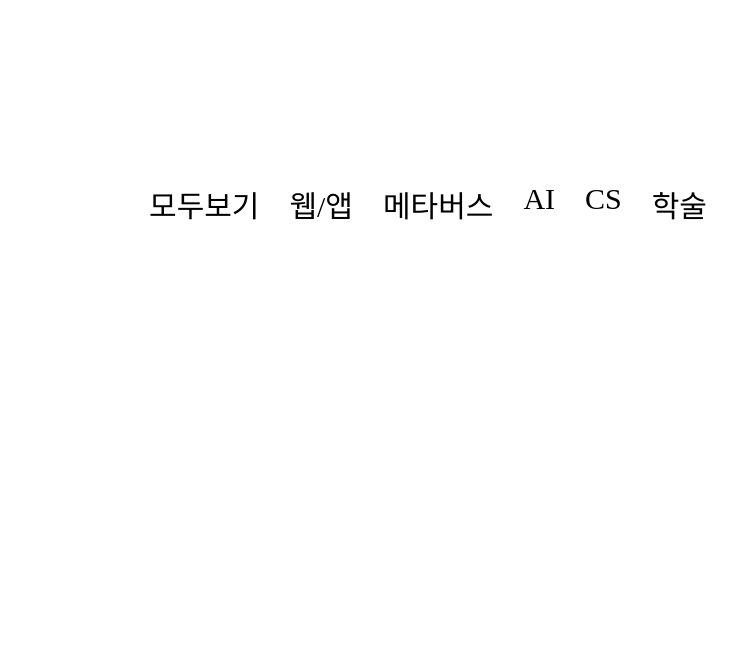
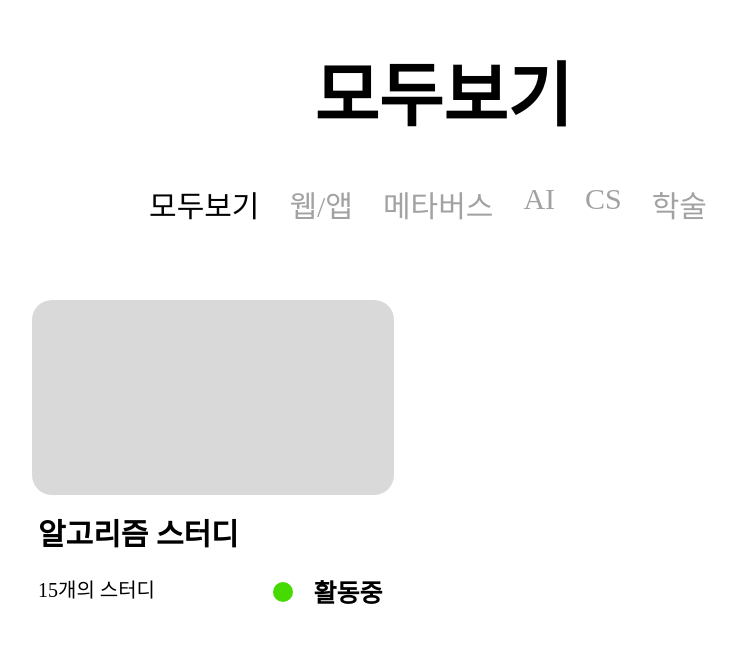
Before and after one commit to UOUGaonnuri/gaonnuriWeb_front-, a React (Create React App) app: page / in a window 1280 px wide. Shown: the part 114-777 px from the top of the page, without its empty margins (197-934 px from the left). Built offline with nearby package versions, Linux system fonts and the light colour scheme.

Commit message:
현지 : StudyList 전반적인 수정

```diff
--- a/src/StudyList/StudyContents.js
+++ b/src/StudyList/StudyContents.js
@@ -1,43 +1,162 @@
-import React, { useState } from "react";
-import styled from "styled-components";
+import React from "react";
+import styled,{css}  from "styled-components";
 
-// 목차를 화면에 표시
 
-const Contents = styled.div`
+const Sort = styled.div`
+  position: relative;
   display: flex;
-  justify-content: center;
+  flex-direction: column;
+  align-items: center;
 `;
+const ContentFlex = styled.div`
+    display: flex;
+    flex-direction: column;
+    align-items: center;
+`
+const ContentImage = styled.div`
+    position: relative;
+    width: 362px;
+    height: 195px;
+    top : 370px;
+    left : -230px;
+    border-radius: 20px;
+    background: #D9D9D9;
+`
+const ContentTitle = styled.div`
+    position: relative;
+    top : 385px;
+    left : -355px;
+    color: #000;
+    font-family: NanumGothic;
+    font-size: 30px;
+    font-style: normal;
+    font-weight: 700;
+    line-height: normal;
 
-const Content = styled.div`
-  margin-right: 30px;
-  margin-top: 296px;
-  color: ${({ isSelected }) => (isSelected ? '#A2A2A2' : '#000')};
+    // 글자가 늘어났을 때 오른쪽으로만 이동
+    width: 100px; //고정된 너비
+    white-space: nowrap; // 줄 바꿈 금지
+`
+const ContentNum = styled.div`
+    position: relative;
+    top : 405px;
+    left : -355px;
+    color: #000;
+    font-family: NanumGothic;
+    font-size: 20px;
+    font-style: normal;
+    font-weight: 400;
+    line-height: normal;
 
-  font-family: NanumSquareRound;
-  font-size: 30px;
-  font-style: normal;
-  font-weight: 400;
-  line-height: normal;
-  cursor: pointer; /* 커서를 포인터로 변경하여 클릭 가능한 상태로 만듦 */
-`;
+    // 글자가 늘어났을 때 오른쪽으로만 이동
+    width: 100px;
+    white-space: nowrap;
+`
+const ContentActive = styled.div`
+    position: relative;
+    top : 375px;
+    left : -95px;
+    color: #000;
+    font-family: NanumGothic;
+    font-size: 25px;
+    font-style: normal;
+    font-weight: 700;
+    line-height: normal;
+`
+const ContentActiveImage = styled.div`
+    position: relative;
+    top : 348px;
+    left : -160px;
+    width: 20px;
+    height: 20px;
+    border-radius: 50%;
+    background: #46DA00;
+`
+const ContentTopDiv = styled.div`
+    margin-top:40px;
+`
+function Content(){
+    return(
+        <Sort>
+            <ContentFlex>
+            <ContentImage></ContentImage>
+            <ContentTitle>{"알고리즘 스터디"}</ContentTitle>
+            <ContentNum>{15}개의 스터디</ContentNum>
+            <ContentActive>활동중</ContentActive>
+            <ContentActiveImage></ContentActiveImage>
+            </ContentFlex>
+            <ContentTopDiv></ContentTopDiv>
+        </Sort>
+    );
+}
+
+export function ALLContents() {
+
+    return(
+        <div>
+            <Content></Content>
+            <Content></Content>
+        </div>
+    );
+}
+
+export function WebAPPContents() {
+
+    return(
+        <div>
+            <Content></Content>
+            <Content></Content>
+        </div>
+    );
+}
+
+export function MetaContents() {
+
+    return(
+        <div>
+            <Content></Content>
+            <Content></Content>
+        </div>
+    );
+}
+
+export function AIContents() {
+
+    return(
+        <div>
+            <Content></Content>
+            <Content></Content>
+        </div>
+    );
+}
+
+export function CSContents() {
+
+    return(
+        <div>
+            <Content></Content>
+            <Content></Content>
+        </div>
+    );
+}
+
+export function StContents() {
+
+    return(
+        <div>
+            <Content></Content>
+            <Content></Content>
+        </div>
+    );
+}
 
 export function StudyContents() {
-  const [selectedContent, setSelectedContent] = useState(null);
 
-  const handleClick = (content) => {
-    setSelectedContent(content);
-  };
+    // 라우팅으로 적용하는거 생각해보기
 
-  return (
-    <div>
-      <Contents>
-        <Content isSelected={selectedContent === "모두보기"} onClick={() => handleClick("모두보기")}>모두보기</Content>
-        <Content isSelected={selectedContent === "웹/앱"} onClick={() => handleClick("웹/앱")}>웹/앱</Content>
-        <Content isSelected={selectedContent === "메타버스"} onClick={() => handleClick("메타버스")}>메타버스</Content>
-        <Content isSelected={selectedContent === "AI"} onClick={() => handleClick("AI")}>AI</Content>
-        <Content isSelected={selectedContent === "CS"} onClick={() => handleClick("CS")}>CS</Content>
-        <Content isSelected={selectedContent === "학술"} onClick={() => handleClick("학술")}>학술</Content>
-      </Contents>
-    </div>
-  );
-}
+    return(
+        <div>
+            <ALLContents />
+        </div>
+    );
+  }
--- /dev/null
+++ b/src/StudyList/StudyList.js
@@ -0,0 +1,48 @@
+import React, { useState } from "react";
+import styled from "styled-components";
+import { StudyTitle } from "./StudyTitle";
+import { StudyContents } from "./StudyContents";
+
+// 목차를 화면에 표시
+
+const Sort = styled.div`
+  display: flex;
+  justify-content: center;
+`;
+
+const List = styled.div`
+  position: relative;
+  margin-right: 30px;
+  top: 296px;
+  color: ${({ isSelected }) => (isSelected ? '#000' : '#A2A2A2')};
+
+  font-family: NanumSquareRound;
+  font-size: 30px;
+  font-style: normal;
+  font-weight: 400;
+  line-height: normal;
+  cursor: pointer;  // 커서를 포인터로 변경하여 클릭 가능한 상태로 만듦
+  z-index:1 // StudyContents의 flex-direction: column; 속성때문에 클릭되지 않는걸 해결
+`;
+
+export function StudyList() {
+  const [selectedContent, setSelectedContent] = useState("모두보기");
+
+  const handleClick = (content) => {
+    setSelectedContent(content);
+  };
+
+  return (
+    <div>
+      <StudyTitle title={selectedContent}/>
+      <Sort>
+        <List isSelected={selectedContent === "모두보기"} onClick={() => handleClick("모두보기")}>모두보기</List>
+        <List isSelected={selectedContent === "웹/앱"} onClick={() => handleClick("웹/앱")}>웹/앱</List>
+        <List isSelected={selectedContent === "메타버스"} onClick={() => handleClick("메타버스")}>메타버스</List>
+        <List isSelected={selectedContent === "AI"} onClick={() => handleClick("AI")}>AI</List>
+        <List isSelected={selectedContent === "CS"} onClick={() => handleClick("CS")}>CS</List>
+        <List isSelected={selectedContent === "학술"} onClick={() => handleClick("학술")}>학술</List>
+      </Sort>
+    </div>
+  );
+}
--- a/src/StudyList/StudyMain.js
+++ b/src/StudyList/StudyMain.js
@@ -1,7 +1,7 @@
 import React, {useState} from "react";
 
-import { StudyTitle } from "./StudyTitle";
-import { StudyContents } from "./StudyContents";
+import { StudyList } from "./StudyList";
+import { StudyContents } from "./StudyContents"
 
 // js파일을 합침
 
@@ -9,8 +9,8 @@ export function StudyMain(props) {
 
     return(
         <div>
-        <StudyTitle></StudyTitle>
+        <StudyList></StudyList>
         <StudyContents></StudyContents>
         </div>
-    )
+    );
 }
--- a/src/StudyList/StudyTitle.js
+++ b/src/StudyList/StudyTitle.js
@@ -1,12 +1,18 @@
-import React, {useState} from "react";
+import React from "react";
 import styled,{css}  from "styled-components";
 
 // 제목을 화면에 표시
-// 목차한테 props를 받아 제목으로 나타내려 함
+// StudyList에서 props를 받아 제목으로 나타내려 함
+
+const Sort = styled.div`
+  position: relative;
+  display: flex;
+  justify-content: center;
+`;
 
 const Title = styled.span`
-    width: 157px;
-    height: 71px;
+    position: absolute;
+    top: 154px;
 
     color: #000;
     font-family: NanumSquareRound;
@@ -19,6 +25,8 @@ const Title = styled.span`
 export function StudyTitle(props) {
 
     return(
-        <Title>{props.title}</Title>
-    )
+        <Sort>
+            <Title>{props.title}</Title>
+        </Sort>
+    );
 }
```
